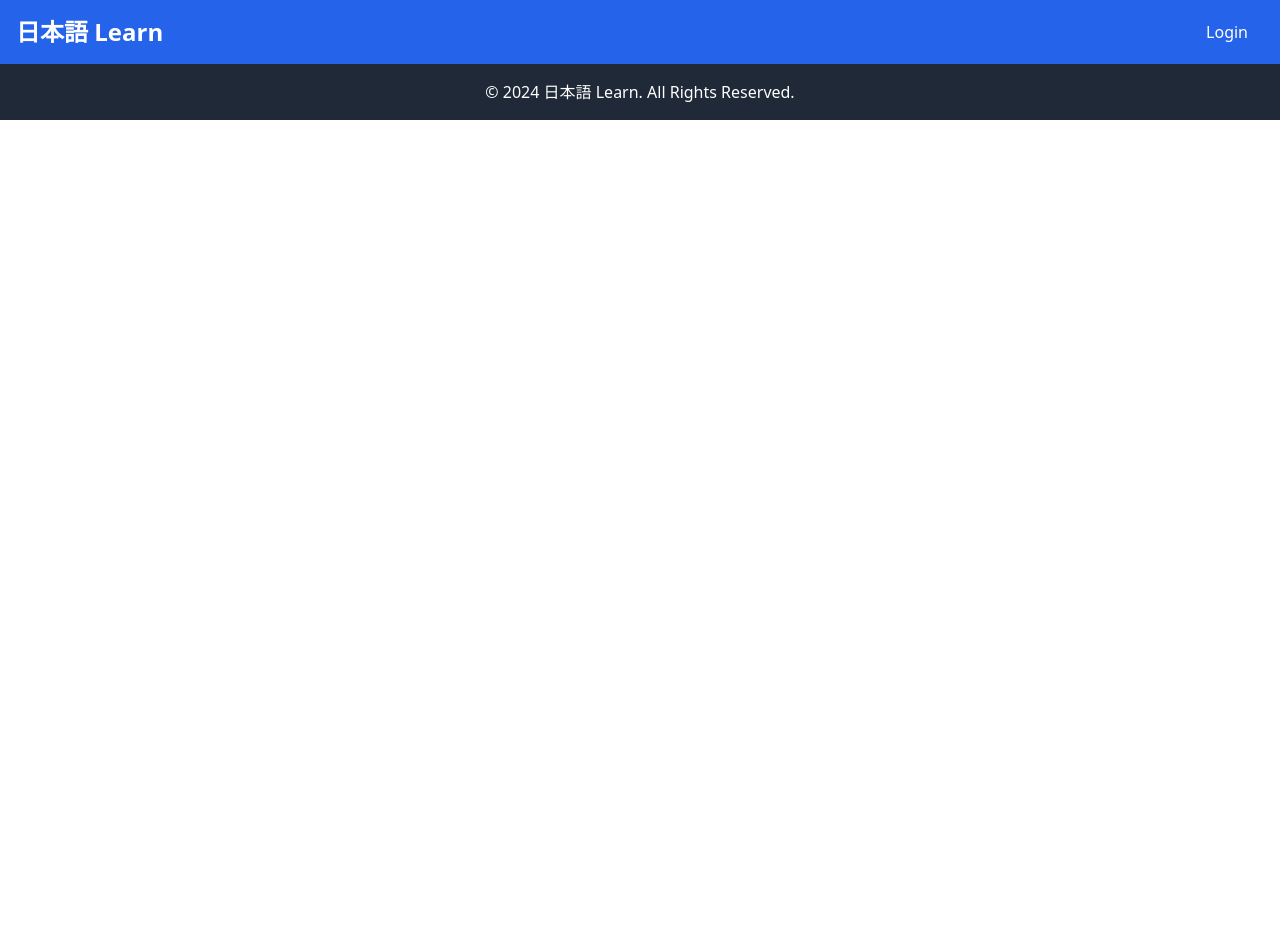
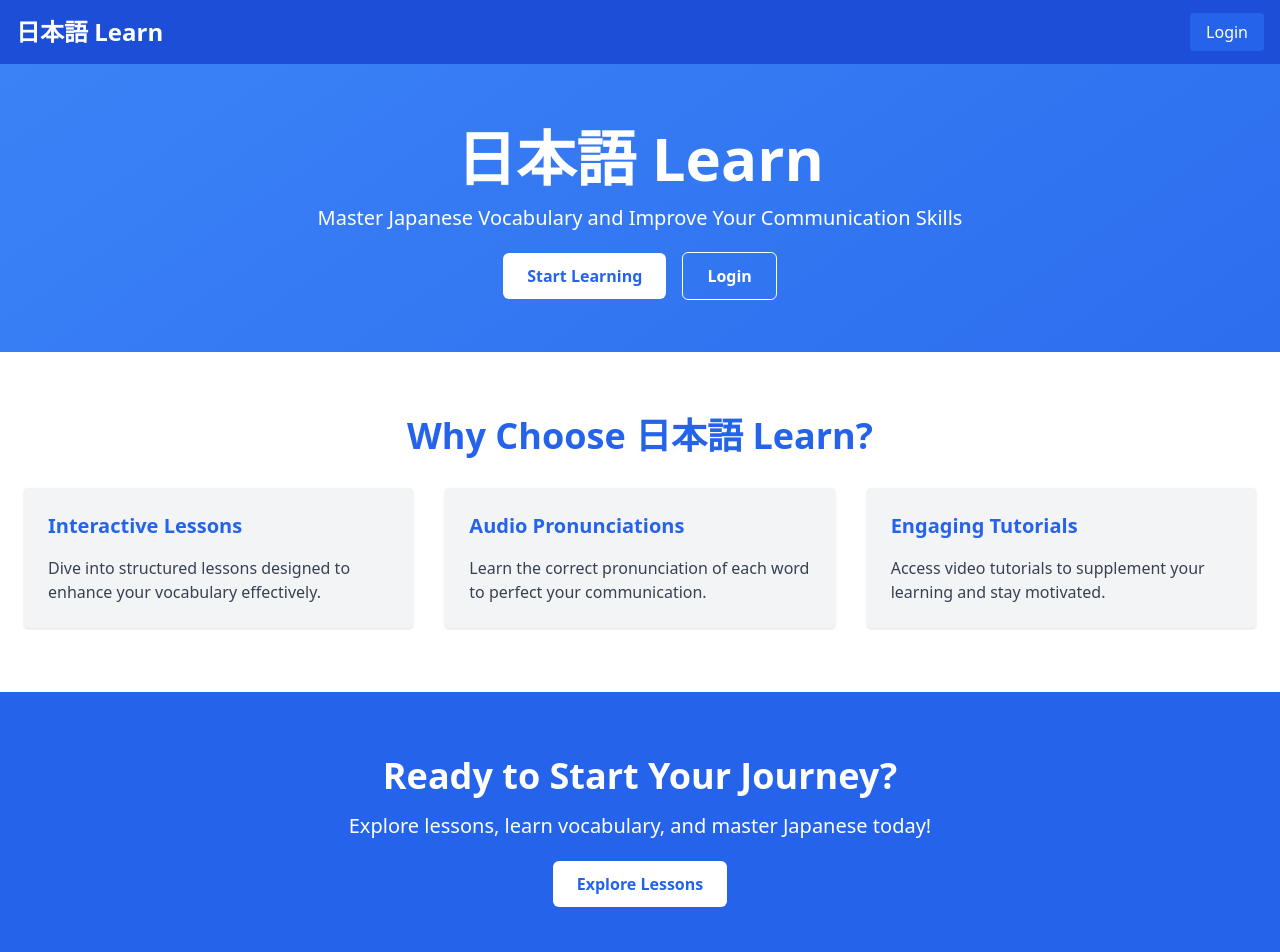
Before and after one commit to Tanvir-art/Japanese-vocabulary-frontend, a React (Vite) app: page / in a window 1280 px wide. Shown: the top 952 px of the page. Before the commit the page ends 800 px from the top, so only its background shows below. Built offline with nearby package versions, Linux system fonts and the light colour scheme.

Commit message:
create the home page for user

```diff
--- a/src/components/Navbar.tsx
+++ b/src/components/Navbar.tsx
@@ -12,7 +12,7 @@ const Navbar = () => {
     };
 
     return (
-        <nav className="bg-blue-600 p-4 text-white flex justify-between items-center">
+        <nav className="bg-blue-700 p-4 text-white flex justify-between items-center">
             <Link to="/" className="text-2xl font-bold">日本語 Learn</Link>
             <div className="space-x-4">
                 {user ? (
--- /dev/null
+++ b/src/pages/User/Homepage.tsx
@@ -0,0 +1,82 @@
+import React from "react";
+import { Link } from "react-router-dom";
+
+const HomePage: React.FC = () => {
+    return (
+        <div className="bg-gradient-to-br from-blue-500 to-blue-600 min-h-screen">
+            {/* Hero Section */}
+            <header className="text-center text-white py-16 px-6">
+                <h1 className="text-4xl md:text-6xl font-bold">日本語 Learn</h1>
+                <p className="text-lg md:text-xl mt-4">
+                    Master Japanese Vocabulary and Improve Your Communication Skills
+                </p>
+                <div className="mt-8">
+                    <Link
+                        to="/lessons"
+                        className="bg-white text-blue-600 px-6 py-3 rounded-md font-semibold hover:bg-gray-100 transition"
+                    >
+                        Start Learning
+                    </Link>
+                    <Link
+                        to="/login"
+                        className="ml-4 bg-transparent border border-white text-white px-6 py-3 rounded-md font-semibold hover:bg-white hover:text-blue-600 transition"
+                    >
+                        Login
+                    </Link>
+                </div>
+            </header>
+
+            {/* Features Section */}
+            <section className="bg-white py-16 px-6">
+                <h2 className="text-3xl md:text-4xl font-bold text-center text-blue-600 mb-8">
+                    Why Choose 日本語 Learn?
+                </h2>
+                <div className="grid grid-cols-1 md:grid-cols-3 gap-8 max-w-7xl mx-auto">
+                    {/* Feature 1 */}
+                    <div className="bg-gray-100 p-6 rounded shadow hover:shadow-lg transition">
+                        <h3 className="text-xl font-bold text-blue-600">Interactive Lessons</h3>
+                        <p className="mt-4 text-gray-700">
+                            Dive into structured lessons designed to enhance your vocabulary effectively.
+                        </p>
+                    </div>
+                    {/* Feature 2 */}
+                    <div className="bg-gray-100 p-6 rounded shadow hover:shadow-lg transition">
+                        <h3 className="text-xl font-bold text-blue-600">Audio Pronunciations</h3>
+                        <p className="mt-4 text-gray-700">
+                            Learn the correct pronunciation of each word to perfect your communication.
+                        </p>
+                    </div>
+                    {/* Feature 3 */}
+                    <div className="bg-gray-100 p-6 rounded shadow hover:shadow-lg transition">
+                        <h3 className="text-xl font-bold text-blue-600">Engaging Tutorials</h3>
+                        <p className="mt-4 text-gray-700">
+                            Access video tutorials to supplement your learning and stay motivated.
+                        </p>
+                    </div>
+                </div>
+            </section>
+
+            {/* Call-to-Action Section */}
+            <section className="bg-blue-600 text-white py-16 px-6 text-center">
+                <h2 className="text-3xl md:text-4xl font-bold">
+                    Ready to Start Your Journey?
+                </h2>
+                <p className="mt-4 text-lg md:text-xl">
+                    Explore lessons, learn vocabulary, and master Japanese today!
+                </p>
+                <div className="mt-8">
+                    <Link
+                        to="/lessons"
+                        className="bg-white text-blue-600 px-6 py-3 rounded-md font-semibold hover:bg-gray-100 transition"
+                    >
+                        Explore Lessons
+                    </Link>
+                </div>
+            </section>
+
+
+        </div>
+    );
+};
+
+export default HomePage;
```
Also changed, not shown: src/main.tsx (+7 -1 lines).
